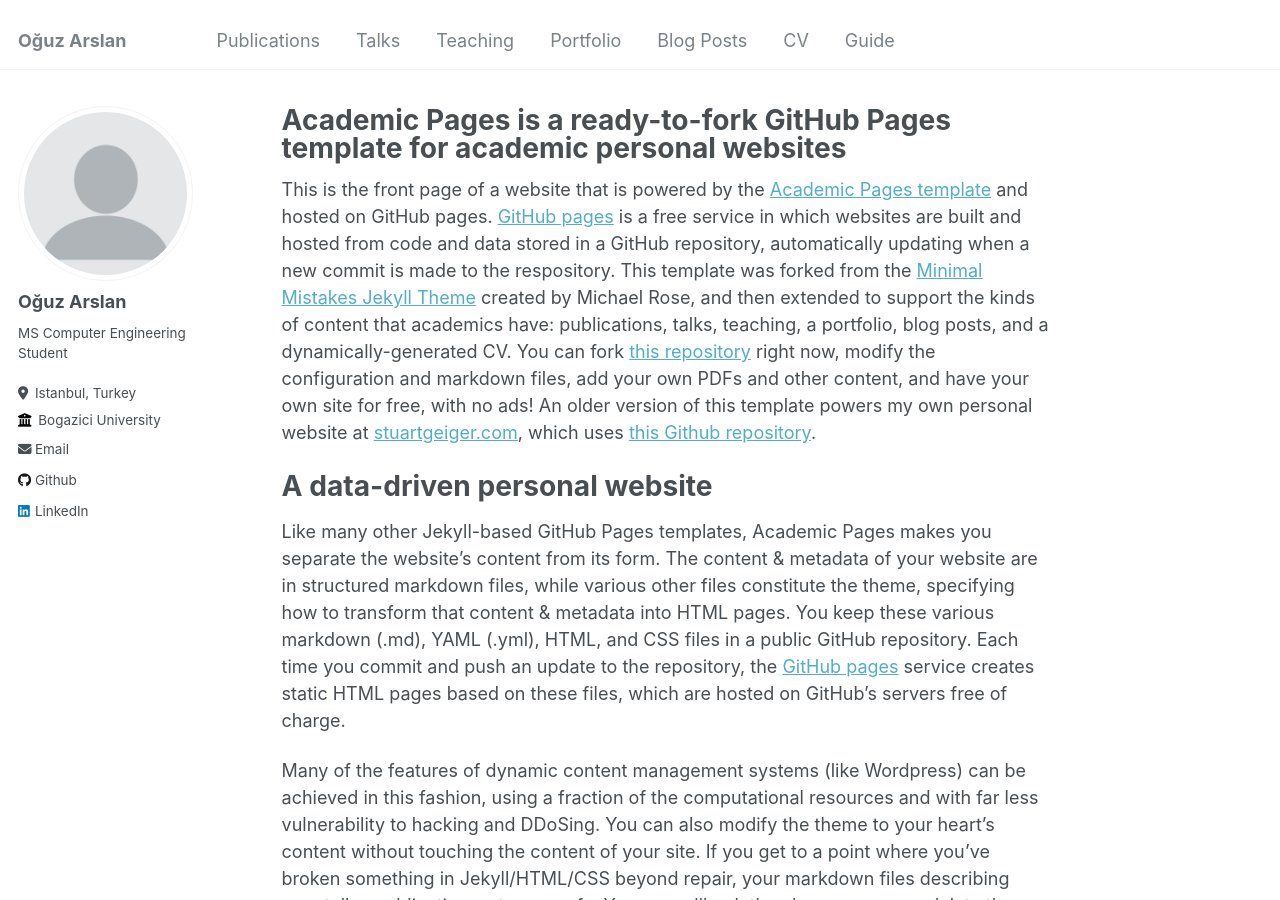
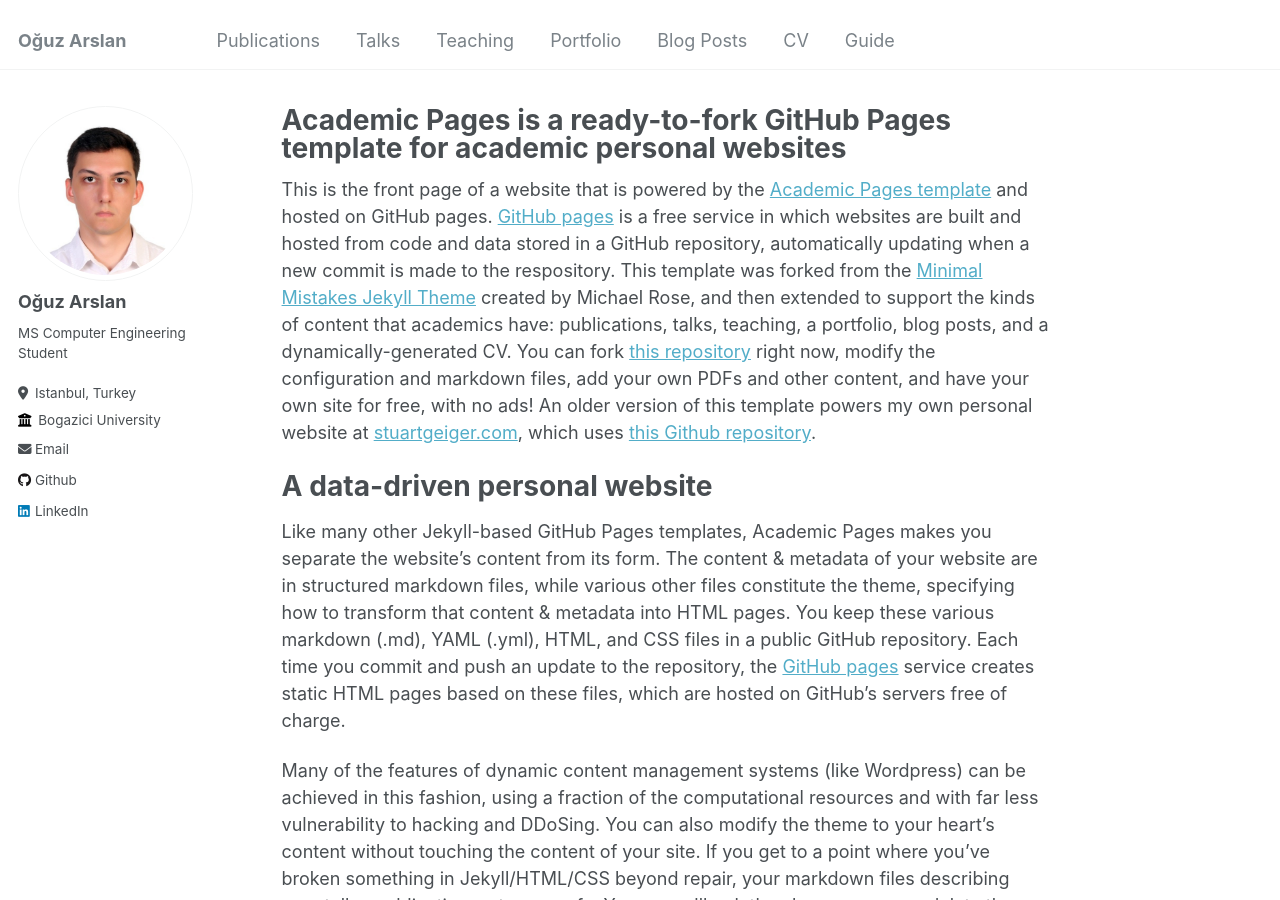
Before and after one commit to Boysle/boysle.github.io, a Jekyll site: the page built from _pages/about.md, in a window 1280 px wide and 900 px high. Built offline with Jekyll 4.4.1, drawn with Linux system fonts in a browser that asks for light colours.

Commit message:
Update _config.yml

```diff
--- a/_config.yml
+++ b/_config.yml
@@ -21,7 +21,7 @@ repository               : "Boysle/boysle.github.io"
 #               Additional customization can be done by editing /_includes/author-profile.html
 author:
   # Biographic information
-  avatar           : "profile.png"
+  avatar           : "Oguz Vesikalik.jpg"
   name             : "Oğuz Arslan"
   pronouns         : # example: "she/her"
   bio              : "MS Computer Engineering Student"
```
